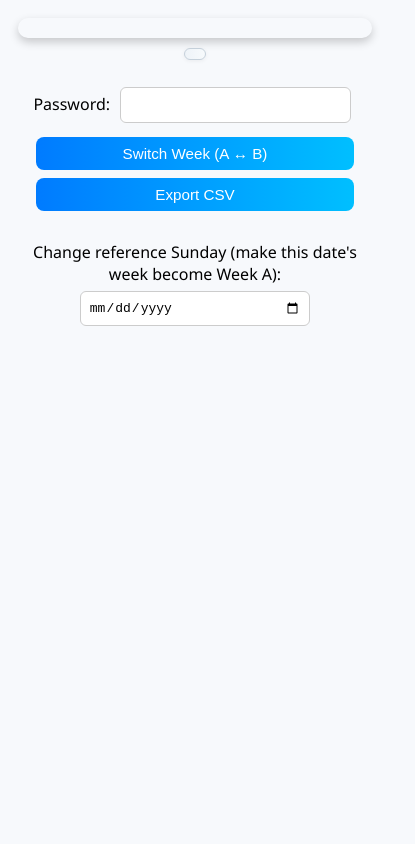
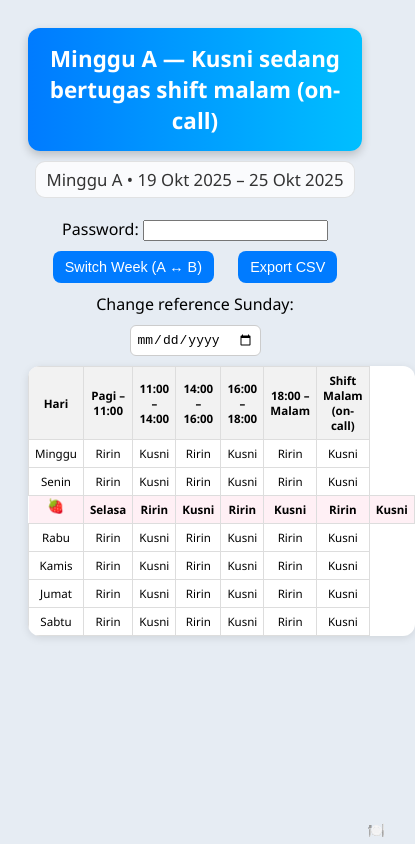
Before and after one commit to eehow12/kakaktimetable, a plain HTML site: page index.html in a window 390 px wide. Shown: the whole page, 415 px wide, since content can reach past the window. Drawn offline with Linux system fonts and the light colour scheme.

Commit message:
Update index.html

```diff
--- a/index.html
+++ b/index.html
@@ -1,16 +1,15 @@
 <!DOCTYPE html>
 <html lang="id">
 <head>
-  <meta charset="UTF-8" />
-  <meta name="viewport" content="width=device-width, initial-scale=1.0"/>
+  <meta charset="UTF-8">
+  <meta name="viewport" content="width=device-width, initial-scale=1.0">
   <title>Jadwal Pengasuh Mingguan</title>
   <style>
     body {
       font-family: 'Segoe UI', sans-serif;
-      background-color: #f7f9fc;
+      background-color: #e6ecf3;
       text-align: center;
       padding: 20px;
-      transition: background 0.3s ease;
     }
 
     .banner {
@@ -21,108 +20,100 @@
       font-weight: bold;
       margin-bottom: 10px;
       box-shadow: 0 4px 10px rgba(0,0,0,0.2);
-      transition: background 0.3s ease;
+      transition: background 0.4s;
     }
+
     .weekA { background: linear-gradient(90deg, #007bff, #00bfff); }
     .weekB { background: linear-gradient(90deg, #28a745, #70db70); }
 
     #dateRange {
+      font-size: 1.05em;
+      margin-bottom: 20px;
+      color: #333;
+      background: rgba(255,255,255,0.8);
+      border-radius: 10px;
+      padding: 6px 10px;
       display: inline-block;
-      font-size: 1em;
-      margin-bottom: 16px;
-      color: #2f3e46;
-      background: linear-gradient(90deg, #eef3f8, #f7fafc);
-      border: 1px solid #c5d0da;
-      padding: 6px 12px;
-      border-radius: 10px;
-      box-shadow: 0 1px 4px rgba(0,0,0,0.06);
-      transition: background 0.3s ease, border-color 0.3s ease, color 0.3s ease;
+      border: 1px solid rgba(0,0,0,0.1);
     }
 
-    .controls { margin-bottom: 10px; }
+    table {
+      width: 100%;
+      max-width: 850px;
+      margin: 0 auto;
+      border-collapse: collapse;
+      background-color: white;
+      border-radius: 12px;
+      overflow: hidden;
+      box-shadow: 0 2px 8px rgba(0,0,0,0.1);
+    }
+
+    th, td {
+      border: 1px solid #ddd;
+      padding: 12px;
+      text-align: center;
+      vertical-align: middle;
+    }
+
+    th {
+      background-color: #f2f2f2;
+    }
+
+    td::after {
+      content: "🍽️";
+      opacity: 0.2;
+      position: absolute;
+      right: 5px;
+      bottom: 5px;
+      font-size: 1.2em;
+    }
+
+    tr:hover {
+      background-color: #f9f9f9;
+    }
+
+    .today {
+      background-color: #fff0f5 !important;
+      font-weight: bold;
+    }
+
+    .today::before {
+      content: "🍓 ";
+    }
 
     button {
-      margin: 6px;
+      margin: 10px;
       padding: 10px 16px;
       border: none;
       border-radius: 8px;
       cursor: pointer;
       font-size: 1em;
       color: white;
-      background: linear-gradient(90deg, #007bff, #00bfff);
-      transition: background 0.3s ease, transform 0.1s ease, opacity .2s;
+      background-color: #007bff;
+      transition: 0.2s;
     }
-    button:hover { opacity: .95; transform: scale(1.02); }
 
-    input[type="date"], input[type="password"] {
-      margin: 6px;
-      padding: 8px;
+    button:hover {
+      background-color: #0056b3;
+    }
+
+    input[type="date"] {
+      margin: 10px;
+      padding: 6px;
       border-radius: 6px;
       border: 1px solid #ccc;
       font-size: 1em;
-      width: 180px;
-      max-width: 60%;
     }
 
-    .table-container {
-      width: 100%;
-      overflow-x: auto;
-      -webkit-overflow-scrolling: touch;
-    }
-
-    table {
-      width: 100%;
-      min-width: 700px;
-      max-width: 900px;
-      margin: 0 auto;
-      border-collapse: collapse;
-      background-color: white;
-      border-radius: 12px;
-      overflow: hidden;
-      box-shadow: 0 2px 8px rgba(0,0,0,0.08);
-    }
-
-    th, td {
-      border: 1px solid #e6e9ee;
-      padding: 10px;
-      position: relative;
-      overflow: hidden;
-      word-wrap: break-word;
-      font-size: 0.95em;
-      vertical-align: middle;
-    }
-
-    th { background-color: #f8fafc; color: #334155; font-weight: 600; }
-
-    /* Centered emoji backgrounds (perfectly centered) */
-    td::before {
-      content: attr(data-emoji);
-      position: absolute;
-      font-size: 2.2em;
-      opacity: 0.08;
-      top: 50%;
-      left: 50%;
-      transform: translate(-50%, -50%);
-      pointer-events: none;
-      user-select: none;
-    }
-
-    tr:hover { background-color: #fbfdff; }
-
-    .today { background-color: #ffeef5 !important; /* soft pink */ font-weight: 700; }
-
-    /* Mobile tweaks */
     @media (max-width: 768px) {
-      .banner { font-size: 1.2em; padding: 10px; }
-      button { padding: 8px 12px; font-size: 0.95em; }
-      th, td { padding: 8px; font-size: 0.85em; }
-      #dateRange { font-size: 0.9em; padding: 5px 10px; }
-    }
-    @media (max-width: 480px) {
-      body { padding: 10px; }
-      button { display: block; width: 90%; margin: 8px auto; }
-      input[type="date"], input[type="password"] { width: 90%; }
-      table { min-width: 650px; }
+      table, th, td {
+        font-size: 0.85em;
+        padding: 6px;
+      }
+      button {
+        font-size: 0.9em;
+        padding: 8px 12px;
+      }
     }
   </style>
 </head>
@@ -131,102 +122,75 @@
   <div id="banner" class="banner"></div>
   <div id="dateRange"></div>
 
-  <div class="controls">
+  <div>
     <label for="fname">Password:</label>
     <input type="password" id="fname" name="fname" autocomplete="new-password">
     <button id="switchWeek">Switch Week (A ↔ B)</button>
     <button id="exportCSV">Export CSV</button>
     <br>
-    <label for="refDate">Change reference Sunday (make this date's week become Week A):</label>
+    <label for="refDate">Change reference Sunday:</label>
     <input type="date" id="refDate">
   </div>
 
-  <div class="table-container">
-    <table id="scheduleTable" role="table" aria-label="Jadwal Pengasuh Mingguan"></table>
-  </div>
+  <table id="scheduleTable"></table>
 
   <script>
     // === DATA ===
     const weekA = { name: "Minggu A", onCall: "Kusni", morning: "Ririn" };
     const weekB = { name: "Minggu B", onCall: "Ririn", morning: "Kusni" };
     const days = ["Minggu", "Senin", "Selasa", "Rabu", "Kamis", "Jumat", "Sabtu"];
-    const emojis = ["🍳", "☕", "🧺", "🧴", "🫖", "🍽️", "🧹"];
 
-    const WEEK_MS = 7 * 24 * 60 * 60 * 1000;
-
-    // helper: Malaysia time
+    // === MALAYSIA TIME ===
     function toMalaysiaTime(date) {
       const utc = date.getTime() + date.getTimezoneOffset() * 60000;
-      return new Date(utc + (8 * 60 * 60 * 1000)); // +8 hours
+      return new Date(utc + (8 * 60 * 60 * 1000));
     }
 
-    // get UTC Sunday (midnight UTC) of the week containing `date`
-    function getSundayUTC(date) {
-      const d = new Date(Date.UTC(date.getUTCFullYear(), date.getUTCMonth(), date.getUTCDate()));
-      const weekday = d.getUTCDay(); // 0..6
-      d.setUTCDate(d.getUTCDate() - weekday);
-      return new Date(Date.UTC(d.getUTCFullYear(), d.getUTCMonth(), d.getUTCDate()));
+    // === LOGIC ===
+    let referenceSunday = new Date(2025, 9, 19); // 19 Oct 2025 = Week A start
+    let currentWeekType = getWeekType(referenceSunday);
+
+    function getWeekType(ref) {
+      const nowMY = toMalaysiaTime(new Date());
+      const diffDays = Math.floor((nowMY - ref) / (1000 * 60 * 60 * 24));
+      const diffWeeks = Math.floor(diffDays / 7);
+      return diffWeeks % 2 === 0 ? "A" : "B";
     }
 
-    // --- ANCHOR: make the week that contains 20-25 Oct 2025 be Week A
-    // compute anchorSunday = Sunday 19 Oct 2025 at UTC midnight
-    const anchorSunday = new Date(Date.UTC(2025, 9, 19)); // month is 0-indexed -> 9 = Oct
-
-    // calculate week index relative to anchor (based on Sunday's UTC)
-    function weekIndexForDate(date) {
-      const sundayUTC = getSundayUTC(date); // sunday for date in UTC
-      const diff = sundayUTC.getTime() - anchorSunday.getTime();
-      return Math.floor(diff / WEEK_MS);
+    function getWeekRange(ref) {
+      const nowMY = toMalaysiaTime(new Date());
+      const diffDays = Math.floor((nowMY - ref) / (1000 * 60 * 60 * 24));
+      const diffWeeks = Math.floor(diffDays / 7);
+      const start = new Date(ref.getTime() + diffWeeks * 7 * 86400000);
+      const end = new Date(start.getTime() + 6 * 86400000);
+      return { start, end };
     }
 
-    function weekTypeForDate(date) {
-      const idx = weekIndexForDate(date);
-      return (idx % 2 === 0) ? 'A' : 'B';
-    }
-
-    function weekRangeForDate(date) {
-      const idx = weekIndexForDate(date);
-      const sunday = new Date(anchorSunday.getTime() + idx * WEEK_MS);
-      const saturday = new Date(sunday.getTime() + 6 * 24*60*60*1000);
-      return { start: sunday, end: saturday };
-    }
-
-    // default: compute current week type based on today's date (Malaysia time considered for 'today' marker only)
-    let currentWeekType = weekTypeForDate(new Date());
-
-    function formatDateLocal(date) {
-      return date.toLocaleDateString('id-ID', { day:'2-digit', month:'short', year:'numeric' });
+    function formatDate(date) {
+      return date.toLocaleDateString("id-ID", { day: "numeric", month: "short", year: "numeric" });
     }
 
     function updateDisplay(weekType) {
-      const data = (weekType === 'A') ? weekA : weekB;
-      const banner = document.getElementById('banner');
-      const switchBtn = document.getElementById('switchWeek');
-
-      // banner
+      const data = weekType === "A" ? weekA : weekB;
+      const banner = document.getElementById("banner");
       banner.textContent = `${data.name} — ${data.onCall} sedang bertugas shift malam (on-call)`;
       banner.className = `banner week${weekType}`;
 
-      // button color match
-      switchBtn.style.background = (weekType === 'A')
-        ? 'linear-gradient(90deg, #007bff, #00bfff)'
-        : 'linear-gradient(90deg, #28a745, #70db70)';
+      const range = getWeekRange(referenceSunday);
+      const dateRange = document.getElementById("dateRange");
+      dateRange.textContent = `${data.name} • ${formatDate(range.start)} – ${formatDate(range.end)}`;
+      dateRange.className = `week${weekType}`;
 
-      // dateRange: use weekRangeForDate(today)
-      const range = weekRangeForDate(new Date());
-      document.getElementById('dateRange').textContent = `${data.name} • ${formatDateLocal(range.start)} – ${formatDateLocal(range.end)}`;
-
-      renderTable(data);
+      renderTable(data, range);
     }
 
-    function renderTable(data) {
-      // show 'today' based on Malaysia time, but only if displayed week equals real week relative to anchor
+    function renderTable(data, range) {
       const todayMY = toMalaysiaTime(new Date());
-      const todayWeekType = weekTypeForDate(todayMY);
-      const showingWeekType = currentWeekType;
-      const showTodayMarker = (todayWeekType === showingWeekType);
+      const todayWeekday = todayMY.getDay();
 
-      const todayWeekdayMY = toMalaysiaTime(new Date()).getUTCDay(); // 0..6 based on Malaysia time conversion
+      // check if today is within the displayed week
+      const showToday = todayMY >= range.start && todayMY <= range.end;
+
       let tableHTML = `
         <tr>
           <th>Hari</th>
@@ -238,29 +202,30 @@
           <th>Shift Malam (on-call)</th>
         </tr>
       `;
-
       days.forEach((day, i) => {
-        const isToday = (showTodayMarker && i === todayWeekdayMY) ? 'today' : '';
-        const emoji = emojis[i % emojis.length];
-        const dayLabel = (showTodayMarker && i === todayWeekdayMY) ? `${day} 🍓` : day;
-
+        const isToday = showToday && i === todayWeekday ? "today" : "";
         tableHTML += `
           <tr class="${isToday}">
-            <td data-emoji="${emoji}">${dayLabel}</td>
-            <td data-emoji="${emoji}">${data.morning}</td>
-            <td data-emoji="${emoji}">${data.onCall === data.morning ? "—" : data.onCall}</td>
-            <td data-emoji="${emoji}">${data.morning}</td>
-            <td data-emoji="${emoji}">${data.onCall}</td>
-            <td data-emoji="${emoji}">${data.morning}</td>
-            <td data-emoji="${emoji}">${data.onCall}</td>
+            <td>${day}</td>
+            <td>${data.morning}</td>
+            <td>${data.onCall === data.morning ? "—" : data.onCall}</td>
+            <td>${data.morning}</td>
+            <td>${data.onCall}</td>
+            <td>${data.morning}</td>
+            <td>${data.onCall}</td>
           </tr>
         `;
       });
-
-      document.getElementById('scheduleTable').innerHTML = tableHTML;
+      document.getElementById("scheduleTable").innerHTML = tableHTML;
     }
 
-    // === PASSWORD PROTECTION ===
+    // === INTERACTIVITY ===
+    document.getElementById("switchWeek").addEventListener("click", () => {
+      currentWeekType = currentWeekType === "A" ? "B" : "A";
+      updateDisplay(currentWeekType);
+    });
+
+    // password protection
     const requiredPassword = "87654321";
     const pwdInput = document.getElementById("fname");
     const switchBtn = document.getElementById("switchWeek");
@@ -269,69 +234,31 @@
     function checkPasswordAndToggle() {
       switchBtn.disabled = pwdInput.value !== requiredPassword;
     }
+
     pwdInput.addEventListener("input", checkPasswordAndToggle);
     window.addEventListener("load", checkPasswordAndToggle);
 
-    // === INTERACTIVITY ===
-    switchBtn.addEventListener("click", () => {
-      currentWeekType = (currentWeekType === 'A') ? 'B' : 'A';
-      updateDisplay(currentWeekType);
+    document.getElementById("refDate").addEventListener("change", (e) => {
+      const newDate = new Date(e.target.value);
+      if (!isNaN(newDate)) {
+        referenceSunday = newDate;
+        currentWeekType = getWeekType(referenceSunday);
+        updateDisplay(currentWeekType);
+      }
     });
 
-    document.getElementById('refDate').addEventListener('change', (e) => {
-      const val = e.target.value;
-      if (!val) return;
-      // set anchor so the chosen date's week becomes Week A
-      const chosen = new Date(val + 'T00:00:00'); // local midnight
-      const chosenSundayUTC = getSundayUTC(chosen);
-      // update anchor by setting anchorSunday (must be UTC midnight)
-      // Note: changing anchor alters what counts as Week A going forward
-      // We'll set anchorSunday by overwriting anchorSunday constant via a wrapper (we'll use a global var)
-      // BUT anchorSunday above is const — so we'll instead update a global variable anchorBase used by weekIndexForDate.
-      // For simplicity here, we will reload page with new anchor by assigning to anchorOverride and using it.
-      anchorOverride = chosenSundayUTC;
-      // recompute currentWeekType relative to new anchorOverride
-      currentWeekType = weekTypeForDate(new Date());
-      updateDisplay(currentWeekType);
-    });
-
-    // export CSV
-    document.getElementById('exportCSV').addEventListener('click', () => {
-      const rows = document.querySelectorAll('#scheduleTable tr');
+    document.getElementById("exportCSV").addEventListener("click", () => {
+      const rows = document.querySelectorAll("#scheduleTable tr");
       const csv = Array.from(rows).map(row =>
-        Array.from(row.children).map(cell => `"${cell.innerText.replace(/"/g,'""')}"`).join(",")
+        Array.from(row.children).map(cell => `"${cell.innerText}"`).join(",")
       ).join("\n");
       const blob = new Blob([csv], { type: "text/csv" });
       const url = URL.createObjectURL(blob);
-      const a = document.createElement('a');
+      const a = document.createElement("a");
       a.href = url;
       a.download = `Jadwal-${currentWeekType}.csv`;
       a.click();
-      URL.revokeObjectURL(url);
     });
-
-    // ---- Anchor override support (used when refDate changes) ----
-    // By default anchorOverride is null, and weekIndexForDate uses the fixed anchorSunday constant above.
-    let anchorOverride = null;
-    function getAnchor() {
-      return anchorOverride ? anchorOverride : anchorSunday;
-    }
-    // Replace weekIndexForDate/related functions to use getAnchor()
-    function weekIndexForDate(date) {
-      const sundayUTC = getSundayUTC(date);
-      const diff = sundayUTC.getTime() - getAnchor().getTime();
-      return Math.floor(diff / WEEK_MS);
-    }
-    function weekTypeForDate(date) {
-      const idx = weekIndexForDate(date);
-      return (idx % 2 === 0) ? 'A' : 'B';
-    }
-    function weekRangeForDate(date) {
-      const idx = weekIndexForDate(date);
-      const sunday = new Date(getAnchor().getTime() + idx * WEEK_MS);
-      const saturday = new Date(sunday.getTime() + 6 * 24*60*60*1000);
-      return { start: sunday, end: saturday };
-    }
 
     // === INITIAL RENDER ===
     updateDisplay(currentWeekType);
```
